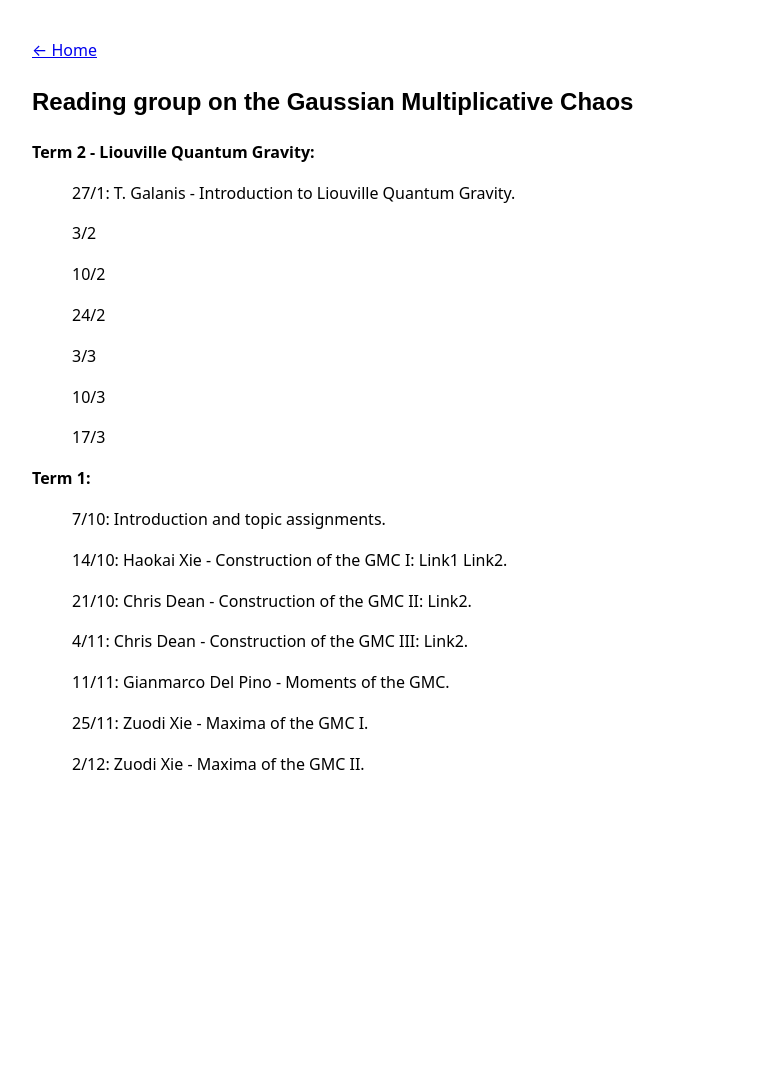
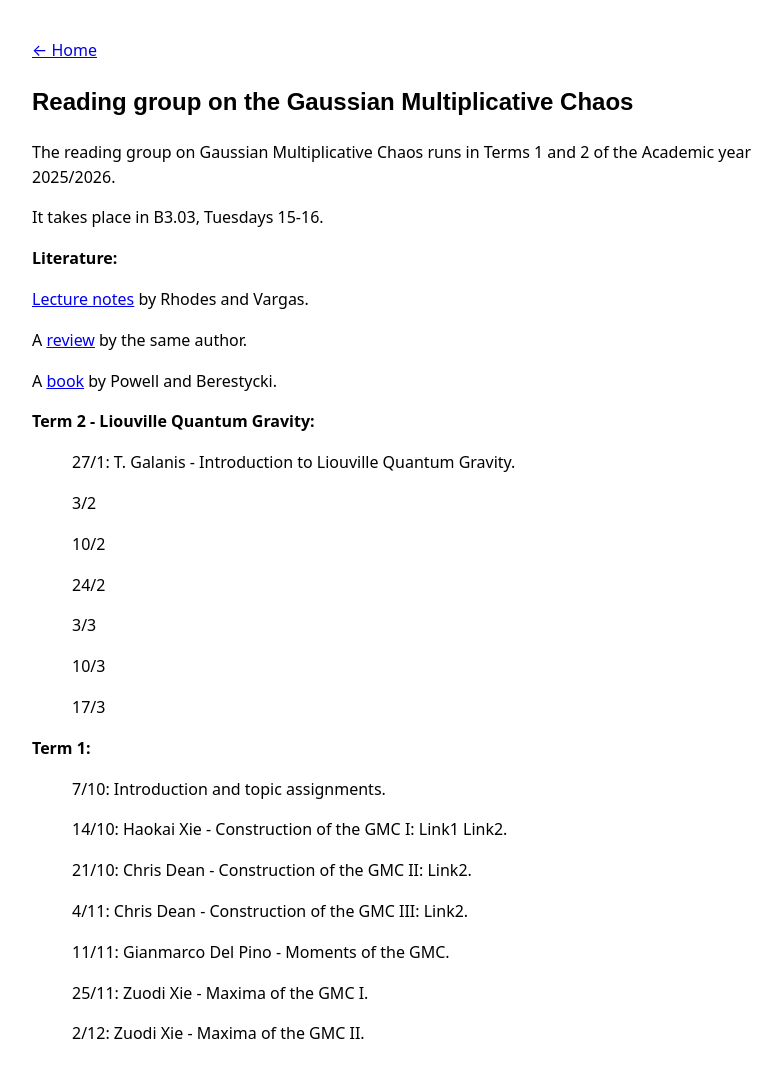
Before and after one commit to rosati-tom/rosati-tom.github.io, a Jekyll site: the page built from gmc.md, in a window 1280 px wide. Shown: the whole page, without its empty margins (243-1025 px from the left). Built offline with Jekyll 4.4.1, drawn with Linux system fonts in a browser that asks for light colours; some web fonts are replaced; our own code applies the rules of GitHub Pages for plain Markdown files; before the commit the page ends 900 px from its top, so only the background shows below that.

Commit message:
Literature update.

```diff
--- a/gmc.md
+++ b/gmc.md
@@ -3,6 +3,18 @@
 
 
 ## Reading group on the Gaussian Multiplicative Chaos
+
+The reading group on Gaussian Multiplicative Chaos runs in Terms 1 and 2 of the Academic year 2025/2026.
+
+It takes place in B3.03, Tuesdays 15-16.
+
+**Literature:**
+
+[Lecture notes](https://arxiv.org/abs/1602.07323) by Rhodes and Vargas.
+
+A [review](https://arxiv.org/abs/1305.6221) by the same author.
+
+A [book](https://arxiv.org/abs/2404.16642) by Powell and Berestycki.
 
 **Term 2 - Liouville Quantum Gravity:**
 
```
